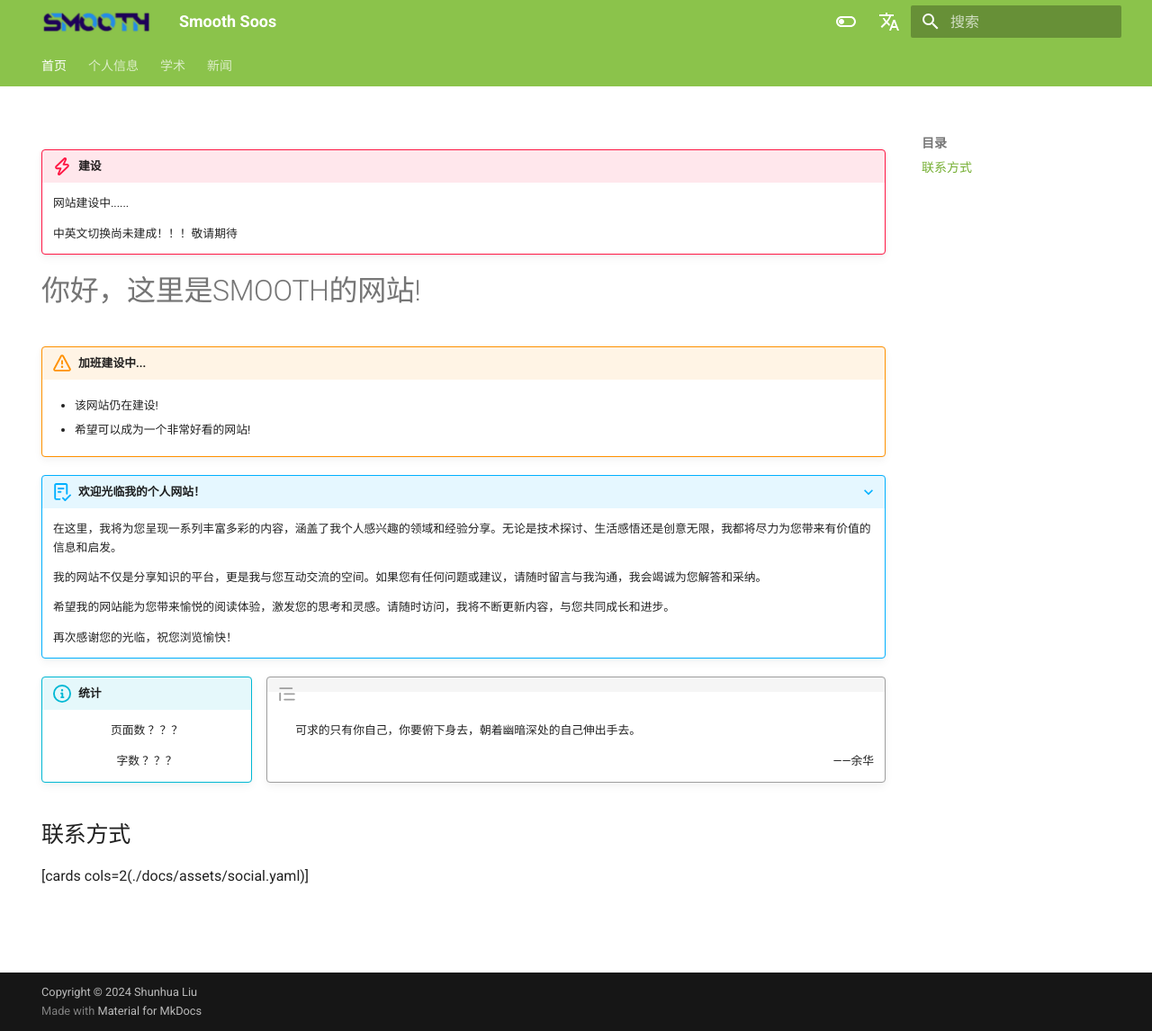
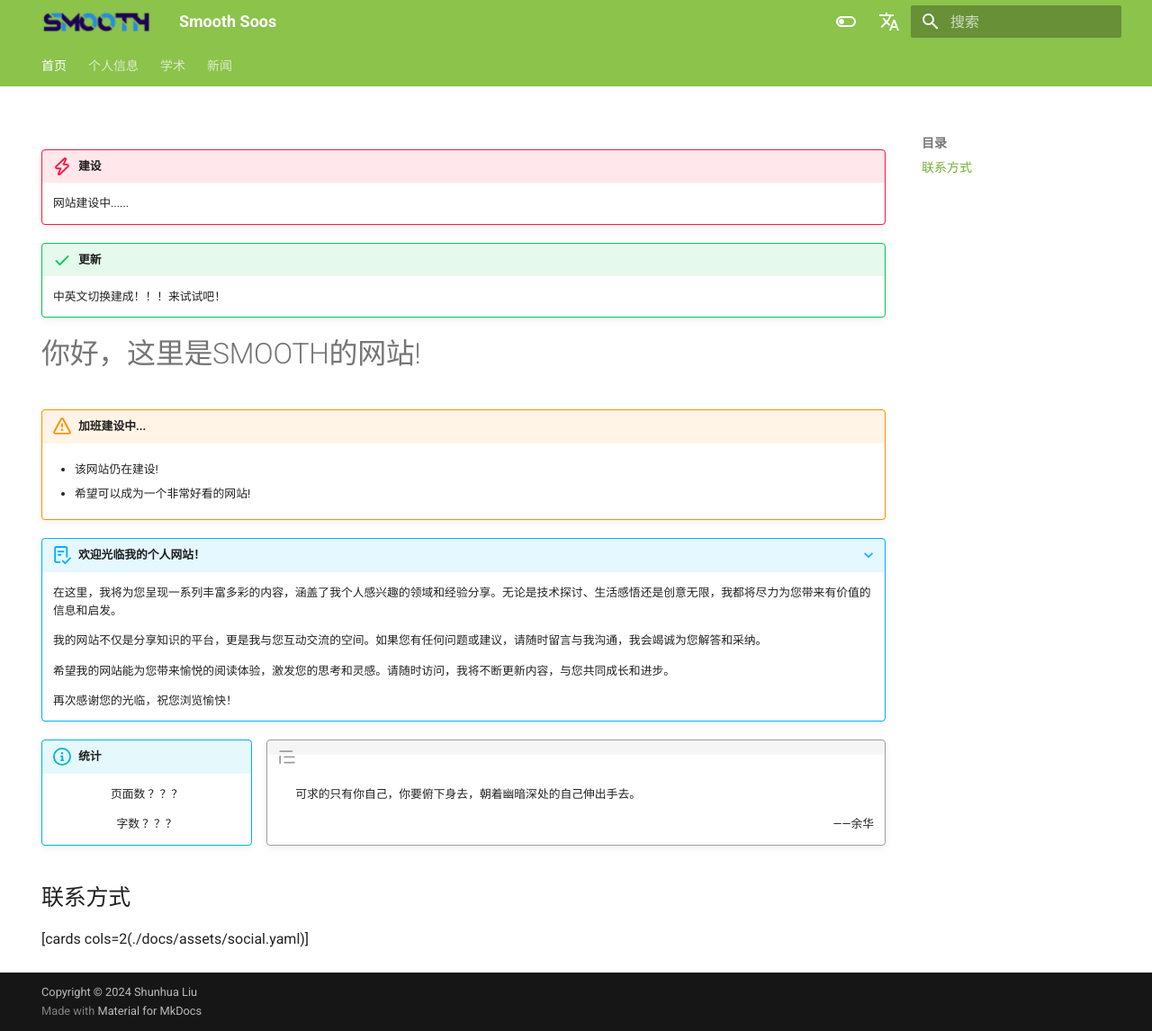
Before and after one commit to SHUASmooth/zh, an MkDocs documentation site: the page built from docs/index.md, in a window 1280 px wide and 1146 px high. Shown: the whole window at 90% size. Built offline with MkDocs 1.6.1 and Material for MkDocs 9.7.7, drawn with Linux system fonts in a browser that asks for light colours; comment, search, counter and statistics services are not loaded.

Commit message:
Update index.md

```diff
--- a/docs/index.md
+++ b/docs/index.md
@@ -3,11 +3,11 @@ hide:
   - navigation
 ---
 
-!!! danger "建设"
+!!! info danger "建设"
     网站建设中......
 
-    中英文切换尚未建成！！！敬请期待
-
+!!! success "更新"
+    中英文切换建成！！！来试试吧！
 
 # 你好，这里是SMOOTH的网站!
 !!! Warning "加班建设中..."
```
